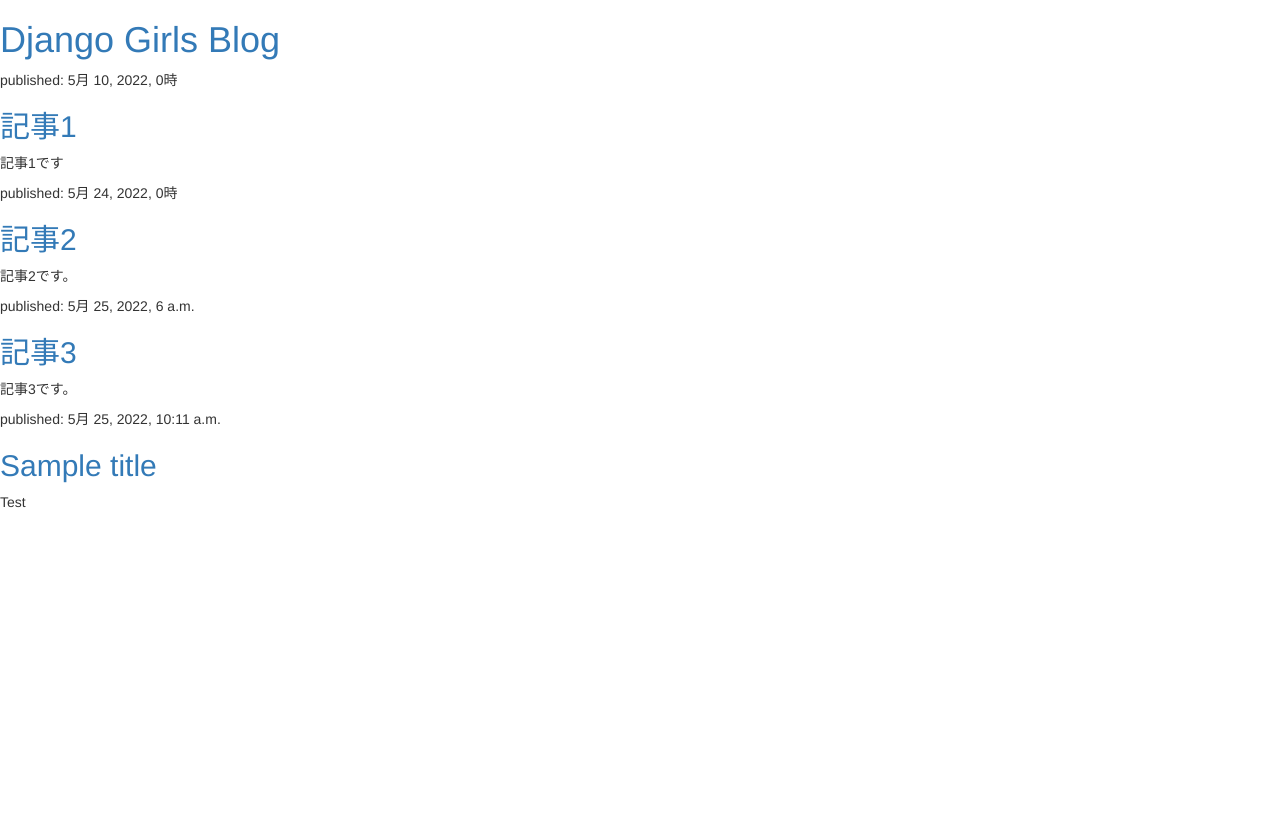
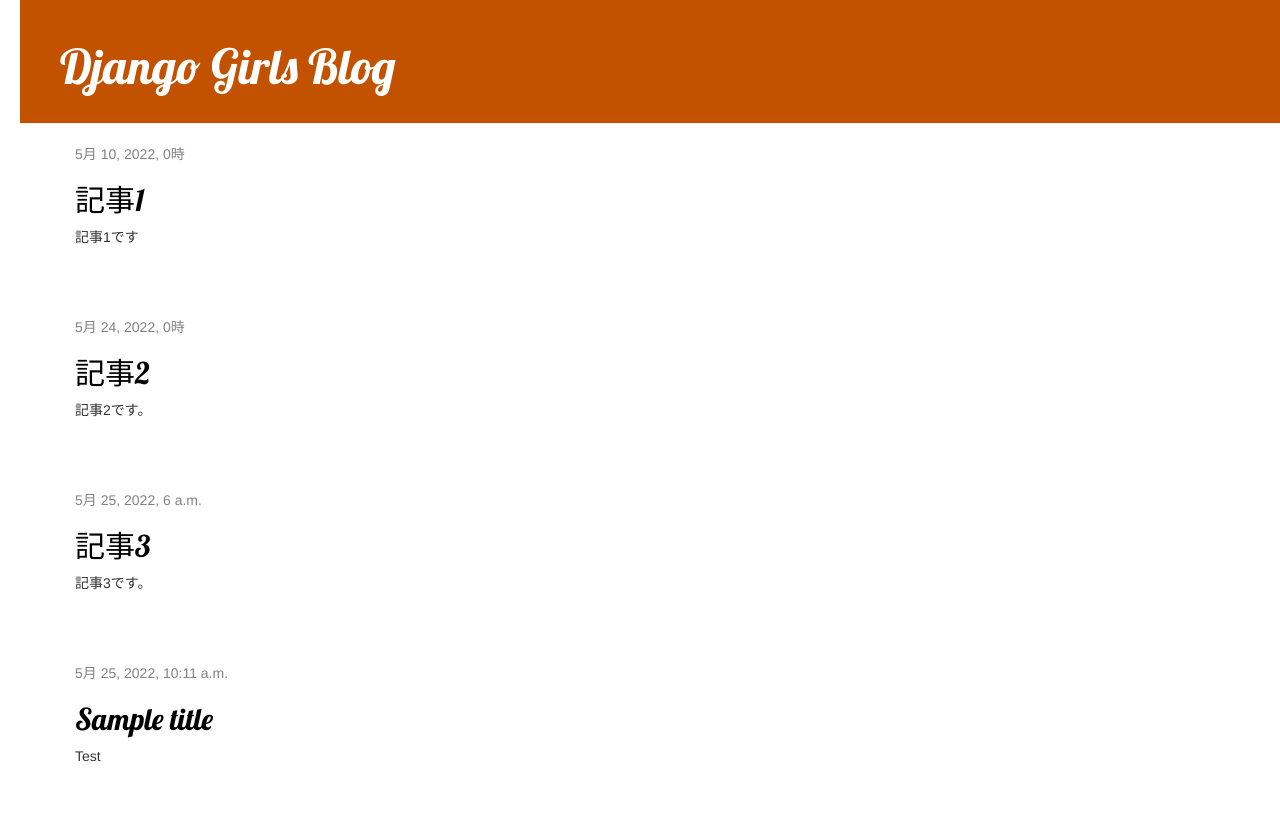
Before and after one commit to KojimaMinami/my-first-blog, a Django app: page / in a window 1280 px wide. Before the commit the page ends 508 px from the top, so only its background shows below. Run offline with Django 3.2, Linux system fonts and the light colour scheme; data comes from the database, SQL or seed files in the repository; some libraries are stand-ins or nearby versions.

Commit message:
Added view and template for detailed blog post as well as CSS for the site.

```diff
--- a/blog/static/css/blog.css
+++ b/blog/static/css/blog.css
@@ -1,4 +1,60 @@
-h1 a,
-h2 a {
-    color: #C25100;
+body {
+    padding-left: 20px;
 }
+
+.page-header {
+    background-color: #C25100;
+    margin-top: 0;
+    padding: 20px 20px 20px 40px;
+}
+
+.page-header h1,
+.page-header h1 a,
+.page-header h1 a:visited,
+.page-header h1 a:active {
+    color: #ffffff;
+    font-size: 36pt;
+    text-decoration: none;
+}
+
+.content {
+    margin-left: 40px;
+}
+
+h1,
+h2,
+h3,
+h4 {
+    font-family: 'Lobster', cursive;
+}
+
+.date {
+    color: #828282;
+}
+
+.save {
+    float: right;
+}
+
+.post-form textarea,
+.post-form input {
+    width: 100%;
+}
+
+.top-menu,
+.top-menu:hover,
+.top-menu:visited {
+    color: #ffffff;
+    float: right;
+    font-size: 26pt;
+    margin-right: 20px;
+}
+
+.post {
+    margin-bottom: 70px;
+}
+
+.post h2 a,
+.post h2 a:visited {
+    color: #000000;
+}
--- /dev/null
+++ b/blog/templates/blog/base.html
@@ -0,0 +1,27 @@
+{% load static %}
+<html>
+
+    <head>
+        <title>Django Girls blog</title>
+        <link rel="stylesheet" href="//maxcdn.bootstrapcdn.com/bootstrap/3.2.0/css/bootstrap.min.css">
+        <link rel="stylesheet" href="//maxcdn.bootstrapcdn.com/bootstrap/3.2.0/css/bootstrap-theme.min.css">
+        <link href='//fonts.googleapis.com/css?family=Lobster&subset=latin,latin-ext' rel='stylesheet' type='text/css'>
+        <link rel="stylesheet" href="{% static 'css/blog.css' %}">
+    </head>
+
+    <body>
+        <div class="page-header">
+            <h1><a href="/">Django Girls Blog</a></h1>
+        </div>
+
+        <div class="content container">
+            <div class="row">
+                <div class="col-md-8">
+                    {% block content%}
+                    {% endblock %}
+                </div>
+            </div>
+        </div>
+    </body>
+
+</html>
--- a/blog/templates/blog/post_list.html
+++ b/blog/templates/blog/post_list.html
@@ -1,24 +1,12 @@
-<html>
-
-    <head>
-        <title>Django Girls blog</title>
-        <link rel="stylesheet" href="//maxcdn.bootstrapcdn.com/bootstrap/3.2.0/css/bootstrap.min.css">
-        <link rel="stylesheet" href="//maxcdn.bootstrapcdn.com/bootstrap/3.2.0/css/bootstrap-theme.min.css">
-    </head>
-
-    <body>
-        <div>
-            <h1><a href="/">Django Girls Blog</a></h1>
-        </div>
-
-        {% for post in posts %}
-        <div>
-            <p>published: {{ post.published_date }}</p>
-            <h2><a href="">{{ post.title }}</a></h2>
-            <p>{{ post.text|linebreaksbr }}</p>
-        </div>
-        {% endfor %}
-
-    </body>
-
-</html>
+{%extends 'blog/base.html'%}
+{%block content%}
+{% for post in posts %}
+<div class="post">
+    <div class="date">
+        {{ post.published_date }}
+    </div>
+    <h2><a href="{%url 'post_detail' pk=post.pk%}">{{ post.title }}</a></h2>
+    <p>{{ post.text|linebreaksbr }}</p>
+</div>
+{% endfor %}
+{% endblock %}
--- a/blog/urls.py
+++ b/blog/urls.py
@@ -3,4 +3,5 @@
 
 urlpatterns = [
     path('', views.post_list, name='post_list'),
+    path('post/<int:pk>/',views.post_detail,name='post_detail'),
 ]
--- a/blog/views.py
+++ b/blog/views.py
@@ -1,8 +1,13 @@
 from django.shortcuts import render
 from django.utils import timezone
 from .models import Post
+from django.shortcuts import render, get_object_or_404
 
 # Create your views here.
 def post_list(request):
     posts = Post.objects.filter(published_date__lte=timezone.now()).order_by('published_date')
     return render(request, 'blog/post_list.html', {'posts': posts})
+
+def post_detail(request, pk):
+    post = get_object_or_404(Post, pk=pk)
+    return render(request, 'blog/post_detail.html', {'post': post})
--- a/mysite/settings.py
+++ b/mysite/settings.py
@@ -119,7 +119,7 @@
 # https://docs.djangoproject.com/en/3.2/howto/static-files/
 
 STATIC_URL = '/static/'
-STATIC_ROOT = (BASE_DIR, 'static')
+STATIC_ROOT = (BASE_DIR / 'static')
 
 # Default primary key field type
 # https://docs.djangoproject.com/en/3.2/ref/settings/#default-auto-field
```
Also changed, not shown: blog/templates/blog/post_detail.html (added, +13 -0 lines), 4 other files.
